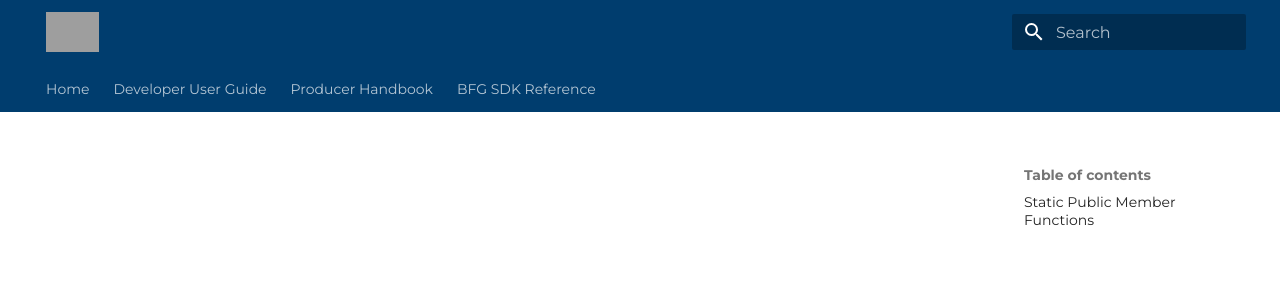
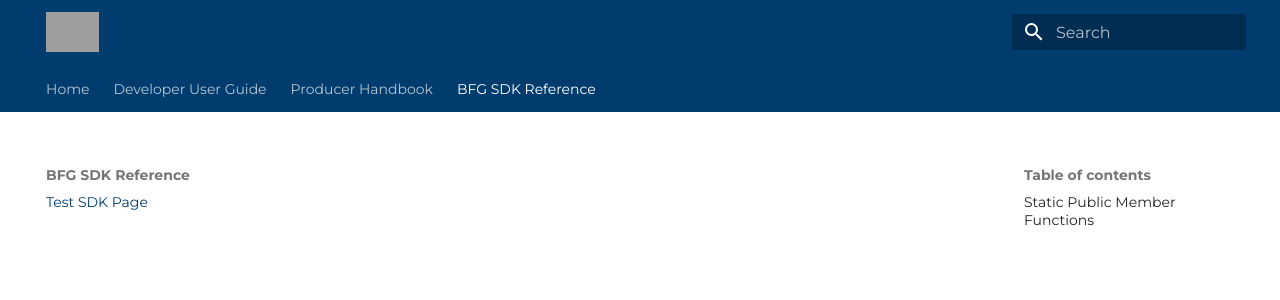
Before and after one commit to jenna-ingersoll-bfg/mkdocs-to-github-pages, an MkDocs documentation site: the page built from docs/bfgsdk/sdktest.md, in a window 1280 px wide. Shown: the top 300 px of the page. Built offline with MkDocs 1.6.1 and Material for MkDocs 9.7.7, drawn with Linux system fonts in a browser that asks for light colours; part of the change alters nothing that is shown; grey boxes are pictures that could not be loaded.

Commit message:
Update mkdocs.yml

```diff
--- a/mkdocs.yml
+++ b/mkdocs.yml
@@ -28,4 +28,4 @@ nav:
   - Producer Handbook:
     - Overview of the Producer Handbook: static/prod_welcome.md
   - BFG SDK Reference:
-    - Test SDK Page: bfgsdk/sdktest.html
+    - Test SDK Page: bfgsdk/sdktest.md
```
